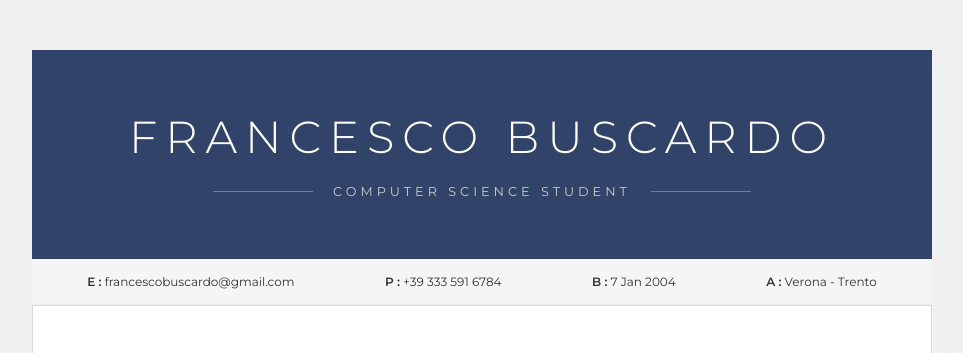
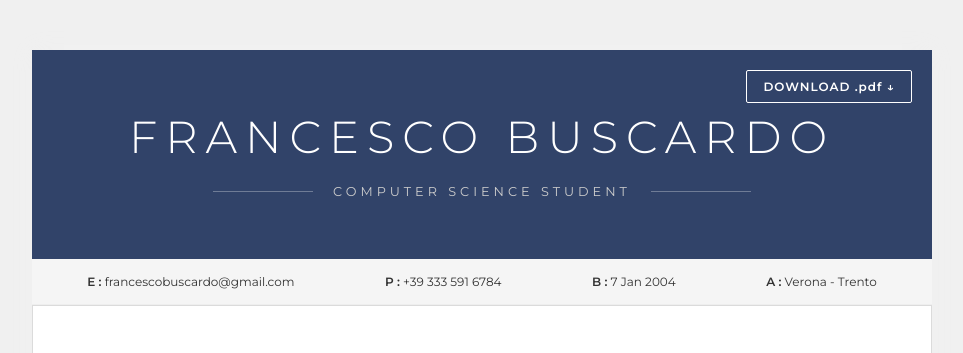
Before and after one commit to Francesco-Buscardo/Portfolio, a plain HTML site: page index.html in a window 1280 px wide. Shown: the top 353 px of the page, without its empty margins (158-1121 px from the left). Drawn offline with Linux system fonts and the light colour scheme; a web font is replaced by a local one.

Commit message:
add download .pdf

```diff
--- a/index.html
+++ b/index.html
@@ -12,6 +12,10 @@
 
     <div class="cv-container">
         <header class="dark-header">
+            <button onclick="window.print()" download="Francesco_Buscardo_CV.pdf" class="download-btn">
+                DOWNLOAD .pdf <span>↓</span>
+            </button>
+
             <h1>FRANCESCO BUSCARDO</h1>
             <div class="line-container">
                 <span class="line"></span>
--- a/style.css
+++ b/style.css
@@ -26,10 +26,33 @@ body {
 }
 
 .dark-header {
+    position: relative;
     background-color: var(--dark-blue);
     color: white;
     text-align: center;
     padding: 60px 20px;
+}
+
+.download-btn {
+    position: absolute;
+    top: 20px;
+    right: 20px;
+    padding: 8px 16px;
+    background-color: transparent;
+    border: 1px solid #ffffff;
+    color: #ffffff;
+    text-decoration: none;
+    font-family: 'Montserrat', sans-serif;
+    font-size: 0.75rem;
+    font-weight: 600;
+    letter-spacing: 1px;
+    transition: all 0.3s ease;
+    border-radius: 2px;
+}
+
+.download-btn:hover {
+    background-color: #ffffff;
+    color: #000000;
 }
 
 .dark-header h1 {
@@ -160,3 +183,24 @@ h2 {
         font-size: 1.8rem;
     }
 }
+
+@media print {
+    .download-btn {
+        display: none !important;
+    }
+
+    body {
+        -webkit-print-color-adjust: exact !important;
+        print-color-adjust: exact !important;
+    }
+
+    @page {
+        margin: 0;
+    }
+
+    .cv-container {
+        margin: 0;
+        box-shadow: none;
+        width: 100%;
+    }
+}
```
Also changed, not shown: script.js (added).
